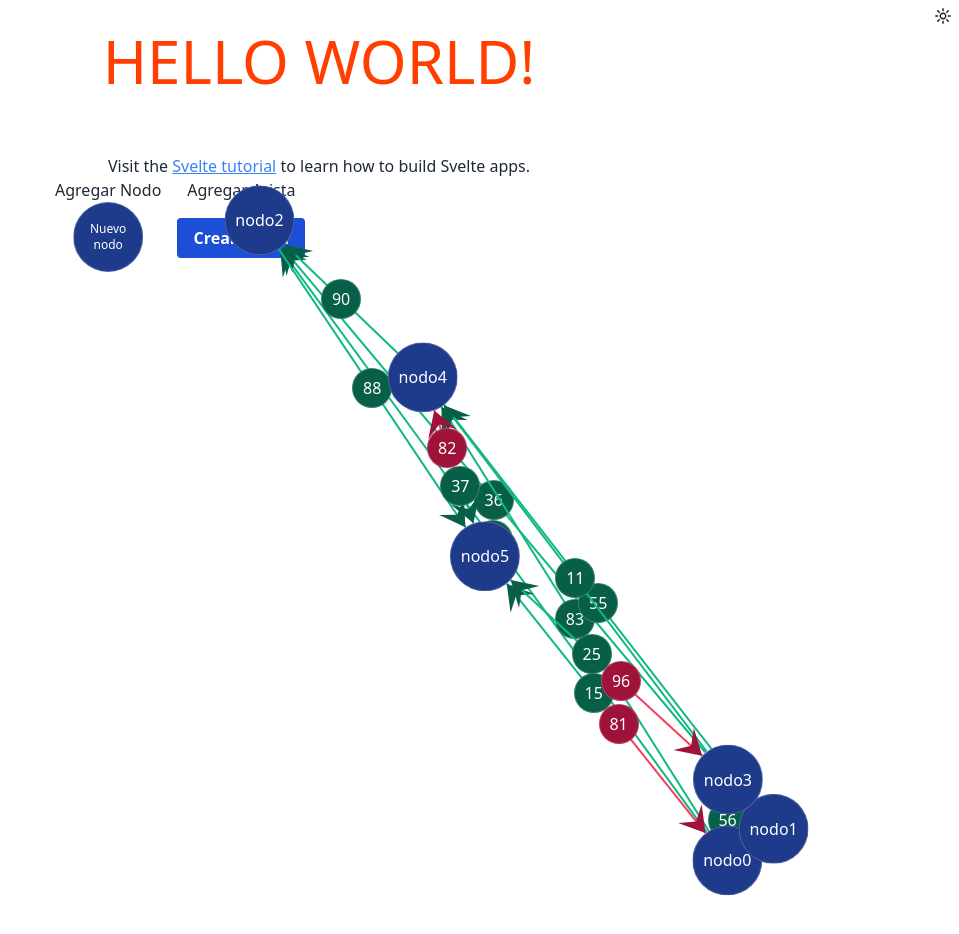
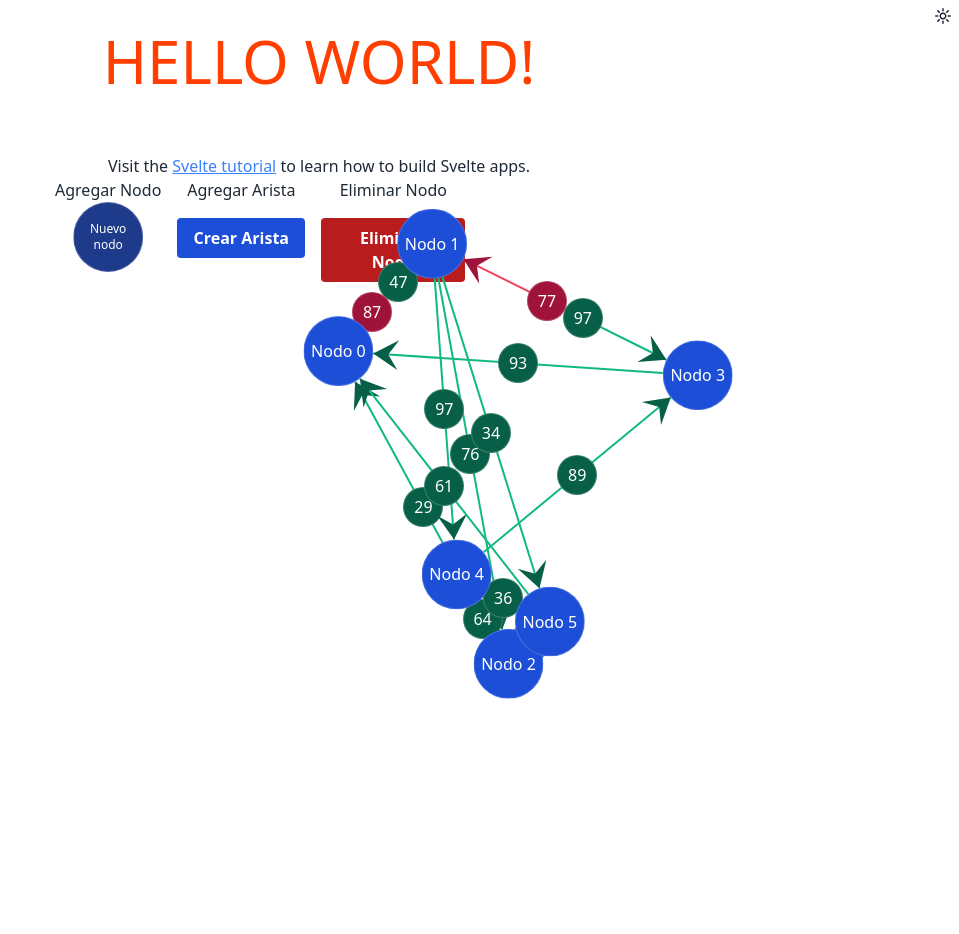
Before and after one commit to IsraPerez98/ford-fulkerson-app, a Svelte app: page / in a window 1280 px wide. Shown: the top 934 px of the page, without its empty margins (321-1280 px from the left). Built offline with nearby package versions, Linux system fonts and the light colour scheme.

Commit message:
✨ Eliminacion de nodos

```diff
--- a/src/components/Grafo/Grafo.svelte
+++ b/src/components/Grafo/Grafo.svelte
@@ -12,6 +12,7 @@
     let svggrafo;
 
     let creandoArista = false;
+    let eliminandoNodo = false;
 
     let nodos = [
         {
@@ -45,7 +46,7 @@
         for (let i = 0; i < cantNodos; i++) {
             nuevosNodos.push({
                 id: i,
-                nombre: "nodo" + i,
+                nombre: null,
                 x: Math.random() * 800,
                 y: Math.random() * 800,
             });
@@ -119,6 +120,38 @@
         aristas[nodo2][nodo1] = 1; //TODO: DEJAR QUE EL USUARIO SELECCIONE EL PESO
     }
 
+    function toggleEliminacionNodo() {
+        if(eliminandoNodo) {
+            eliminandoNodo = false;
+        } else {
+            eliminandoNodo = true;
+        }
+    }
+
+    function eliminarNodo(nodoID: number) {
+        //restamos 1 al id de los nodos que son mayores que el eliminado
+        for (let i = 0; i < nodos.length; i++) {
+            if(nodos[i].id > nodoID) {
+                nodos[i].id--;
+            }
+        }
+
+        //eliminamos el nodo de la matriz de adyacencia
+        for (let i = 0; i < aristas.length; i++) {
+            aristas[i].splice(nodoID, 1);
+        }
+        aristas.splice(nodoID, 1);
+
+        //eliminamos el nodo de la lista de nodos
+        nodos.splice(nodoID, 1);
+
+        eliminandoNodo = false;
+
+        //redibujamos todo
+        draw();
+
+    }
+
     let nodosMovidos: Set<number> = new Set(); //guarda los nodos que se han movido para poder actualizar las aristas
 
     function reposicionarAristas(nodoID: number) {
@@ -139,7 +172,9 @@
         //console.log("Dibujando canvas");
         const canvas = d3.select(bindcanvas);
 
-        //canvas.html(null); //borrar todo
+        if(svggrafo) { //borrar todo
+            svggrafo.remove();
+        }
 
         svggrafo = canvas.append('svg')
             .attr('width', 800)
@@ -154,6 +189,8 @@
             agregarNodo={AgregarNodo}
             toggleCreacionArista={toggleCreacionArista}
             creandoArista={creandoArista}
+            toggleEliminacionNodo={toggleEliminacionNodo}
+            eliminandoNodo={eliminandoNodo}
         />
         {#each aristas as grupo, i}
             {#each grupo.slice(0,i) as arista, j}
@@ -178,6 +215,8 @@
                 reposicionarAristas={reposicionarAristas}
                 creandoArista={creandoArista}
                 seleccionarNodoNuevaArista={seleccionarNodoNuevaArista}
+                eliminandoNodo={eliminandoNodo}
+                eliminarNodo={eliminarNodo}
             />
         {/each}
     </div>
--- a/src/components/Grafo/Menu/Items/AgregarArista.svelte
+++ b/src/components/Grafo/Menu/Items/AgregarArista.svelte
@@ -12,7 +12,7 @@
 
 <div class="mx-auto mt-4 text-white font-bold">
     {#if creandoArista}
-        <button class="w-32 bg-green-900  px-4 py-2 rounded" on:click={onClick}>
+        <button class="w-32 bg-red-700 hover:bg-red-500   px-4 py-2 rounded" on:click={onClick}>
             Cancelar
         </button>
     {:else}
--- /dev/null
+++ b/src/components/Grafo/Menu/Items/EliminarNodo.svelte
@@ -0,0 +1,22 @@
+<script lang="ts">
+
+    export let toggleEliminacionNodo: Function;
+    export let eliminandoNodo: boolean;
+
+    function onClick() {
+        toggleEliminacionNodo();
+    }
+
+</script>
+
+<div class="mx-auto mt-4 text-white font-bold">
+    {#if eliminandoNodo}
+        <button class="w-36 bg-red-700 hover:bg-red-500   px-4 py-2 rounded" on:click={onClick}>
+            Cancelar
+        </button>
+    {:else}
+        <button on:click={onClick} class="w-36 bg-red-700 hover:bg-red-500 py-2 px-4 rounded">
+            Eliminar Nodo
+        </button>
+    {/if}
+</div>
--- a/src/components/Grafo/Menu/Menu.svelte
+++ b/src/components/Grafo/Menu/Menu.svelte
@@ -2,6 +2,7 @@
 
     import AgregarNodo from "./Items/AgregarNodo.svelte";
     import AgregarArista from "./Items/AgregarArista.svelte";
+    import EliminarNodo from "./Items/EliminarNodo.svelte";
 
     export let svggrafo: any;
 
@@ -9,6 +10,9 @@
 
     export let toggleCreacionArista: Function;
     export let creandoArista: boolean;
+
+    export let toggleEliminacionNodo: Function;
+    export let eliminandoNodo: boolean;
 
     let items;
 
@@ -18,7 +22,7 @@
         drawItems();
     }
 
-    $: if(creandoArista !== undefined) {
+    $: if(creandoArista !== undefined || eliminandoNodo !== undefined) {
         items = generarItems();
         drawItems();
     }
@@ -42,6 +46,15 @@
                     creandoArista: creandoArista,
                 }
             },
+            {
+                nombre: "Eliminar Nodo",
+                componente: EliminarNodo,
+                props: {
+                    toggleEliminacionNodo: toggleEliminacionNodo,
+                    eliminandoNodo: eliminandoNodo,
+                }
+            },
+
         ];
     }
 
--- a/src/components/Grafo/Nodo/Nodo.svelte
+++ b/src/components/Grafo/Nodo/Nodo.svelte
@@ -1,5 +1,6 @@
 <script lang="ts">
     import * as d3 from 'd3';
+    import { onDestroy } from 'svelte';
 
     import type  Nodo  from '../../../interfaces/Nodo';
 
@@ -12,22 +13,40 @@
     export let creandoArista: boolean;
     export let seleccionarNodoNuevaArista: Function;
 
+    export let eliminandoNodo: boolean;
+    export let eliminarNodo: Function;
+
     let svgnodo: any;
 
     let divnodo: any;
 
+    $: nombre = (nodo.nombre) ? nodo.nombre : `Nodo ${nodo.id}` ;
+
     const radio = 35;
-    let color = 'bg-blue-900';
+    let color = 'bg-blue-700';
 
     let seleccionadoNuevaArista = false;
 
-    $: if(creandoArista === false || creandoArista === true) {
+    $: if(creandoArista !== undefined) {
 
-        if(creandoArista === false ) {
+        let colorNuevo = 'bg-blue-700';
+
+        if(!(creandoArista)) {
             seleccionadoNuevaArista = false;
         }
 
-        const colorNuevo = seleccionadoNuevaArista ? 'bg-yellow-900' : (creandoArista ? 'bg-green-900' : 'bg-blue-900');
+        if(eliminandoNodo) {
+            colorNuevo = 'bg-red-700';
+        }
+
+        if(creandoArista) {
+            colorNuevo = 'bg-green-900';
+        }
+
+        if(seleccionadoNuevaArista) {
+            colorNuevo = 'bg-yellow-700';
+        }
+
         if(colorNuevo != color) {
             color = colorNuevo;
             setColor(color);
@@ -64,6 +83,11 @@
         if(creandoArista) {
             seleccionadoNuevaArista = true;
             seleccionarNodoNuevaArista(nodo.id);
+        } else if(eliminandoNodo) {
+            eliminarNodo(nodo.id);
+            if(svgnodo){
+                svgnodo.remove();
+            }
         }
     }
 
@@ -99,6 +123,6 @@
 
         const text = divnodo.append("xhtml:p")
             .attr("class", "text-white text-center m-auto select-none")
-            .text(nodo.nombre);
+            .text(nombre);
     }
 </script>
```
